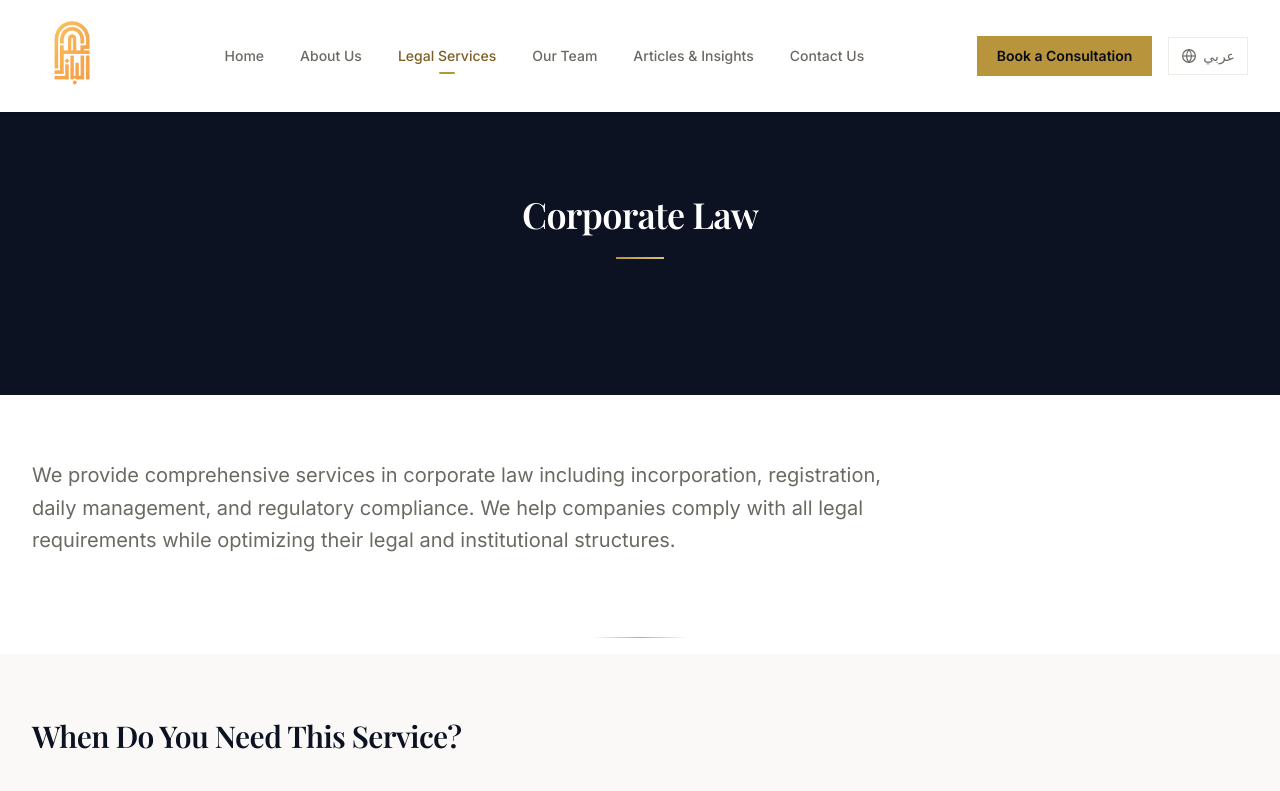
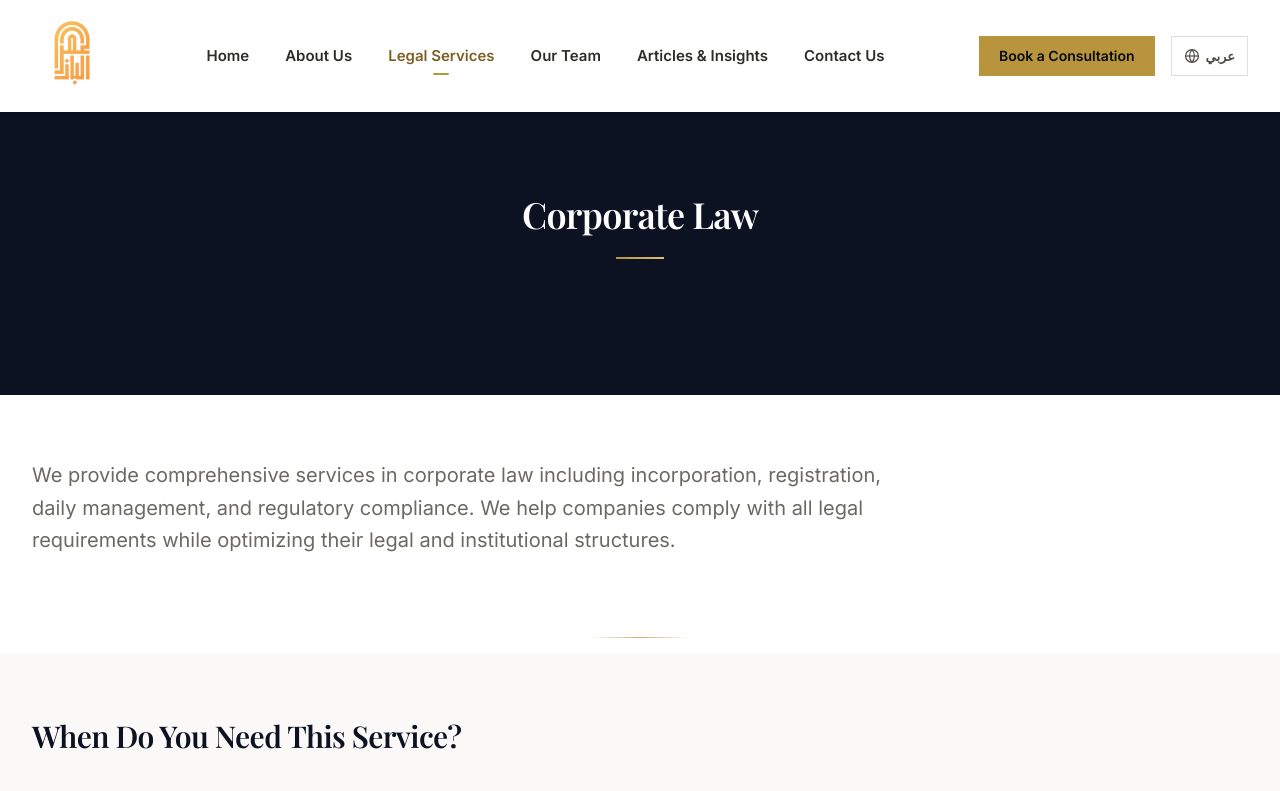
Before and after one commit to khodranefrs-creator/omaralbaz, a Next.js app: page /en/services/corporate-law in a window 1280 px wide. Shown: the top 791 px of the page. Built offline with nearby package versions, Linux system fonts and the light colour scheme.

Commit message:
refine: header nav typography — stronger slate tone, medium-semibold weight, larger size

```diff
--- a/src/components/layout/Header.tsx
+++ b/src/components/layout/Header.tsx
@@ -73,10 +73,10 @@ export function Header({ dict, locale }: HeaderProps) {
                     <Link
                       href={fullHref}
                       className={clsx(
-                        "px-4 py-2 text-sm font-medium transition-smooth",
+                        "px-4 py-2 text-[15px] font-semibold transition-smooth",
                         isActive
                           ? "text-gold-700 nav-active-indicator"
-                          : "text-warm-700 hover:text-gold-700"
+                          : "text-warm-900 hover:text-gold-700"
                       )}
                     >
                       {dict.nav.services}
@@ -88,7 +88,7 @@ export function Header({ dict, locale }: HeaderProps) {
                           <Link
                             key={service.key}
                             href={`/${locale}${service.href}`}
-                            className="block px-5 py-3 text-sm text-warm-700 hover:bg-gold-50 hover:text-gold-700 transition-smooth"
+                            className="block px-5 py-3 text-[15px] text-warm-800 hover:bg-gold-50 hover:text-gold-700 transition-smooth"
                           >
                             {dict.services[service.key].title}
                           </Link>
@@ -104,10 +104,10 @@ export function Header({ dict, locale }: HeaderProps) {
                   key={item.key}
                   href={fullHref}
                   className={clsx(
-                    "px-4 py-2 text-sm font-medium transition-smooth",
+                    "px-4 py-2 text-[15px] font-semibold transition-smooth",
                     isActive
                       ? "text-gold-700 nav-active-indicator"
-                      : "text-warm-700 hover:text-gold-700"
+                      : "text-warm-900 hover:text-gold-700"
                   )}
                 >
                   {dict.nav[item.key]}
@@ -126,7 +126,7 @@ export function Header({ dict, locale }: HeaderProps) {
 
             <Link
               href={switchPath}
-              className="relative flex items-center gap-1.5 px-3 py-2 border border-warm-200 text-sm font-medium text-warm-700 hover:border-gold-600 hover:text-gold-700 transition-smooth"
+              className="relative flex items-center gap-1.5 px-3 py-2 border border-warm-300 text-[13px] font-semibold text-warm-800 hover:border-gold-600 hover:text-gold-700 transition-smooth"
               title={
                 otherLocale === "ar"
                   ? "التبديل إلى العربية"
@@ -148,7 +148,7 @@ export function Header({ dict, locale }: HeaderProps) {
 
           <button
             type="button"
-            className="lg:hidden p-2 text-warm-700 hover:text-gold-700 transition-smooth"
+            className="lg:hidden p-2 text-warm-900 hover:text-gold-700 transition-smooth"
             onClick={() => setIsOpen(!isOpen)}
             aria-label={isOpen ? "Close menu" : "Open menu"}
           >
@@ -191,10 +191,10 @@ export function Header({ dict, locale }: HeaderProps) {
                     key={item.key}
                     href={fullHref}
                     className={clsx(
-                      "block px-4 py-3 text-sm font-medium transition-smooth",
+                      "block px-4 py-3 text-[15px] font-semibold transition-smooth",
                       isActive
                         ? "text-gold-700 bg-gold-50"
-                        : "text-warm-700 hover:bg-warm-50"
+                        : "text-warm-900 hover:bg-warm-50"
                     )}
                     onClick={() => setIsOpen(false)}
                   >
@@ -214,7 +214,7 @@ export function Header({ dict, locale }: HeaderProps) {
 
                 <Link
                   href={switchPath}
-                  className="flex items-center justify-center gap-2 px-4 py-3 border border-warm-200 text-sm font-medium text-warm-700 hover:border-gold-600 hover:text-gold-700 transition-smooth"
+                  className="flex items-center justify-center gap-2 px-4 py-3 border border-warm-300 text-[15px] font-semibold text-warm-800 hover:border-gold-600 hover:text-gold-700 transition-smooth"
                   onClick={() => setIsOpen(false)}
                 >
                   <svg
```
